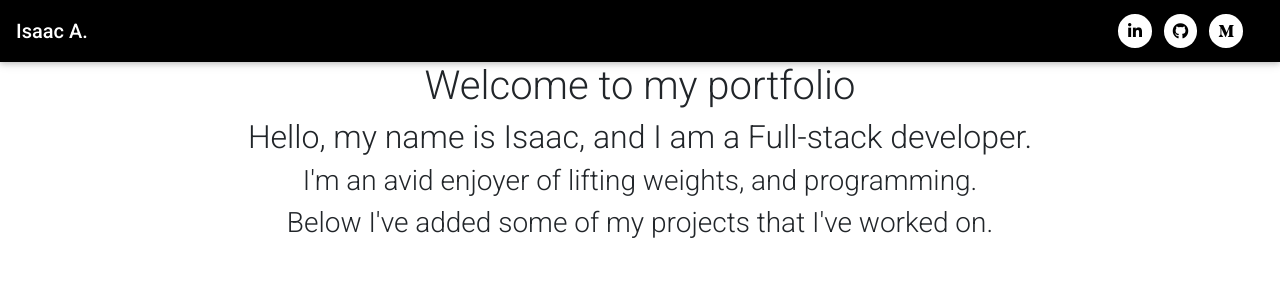
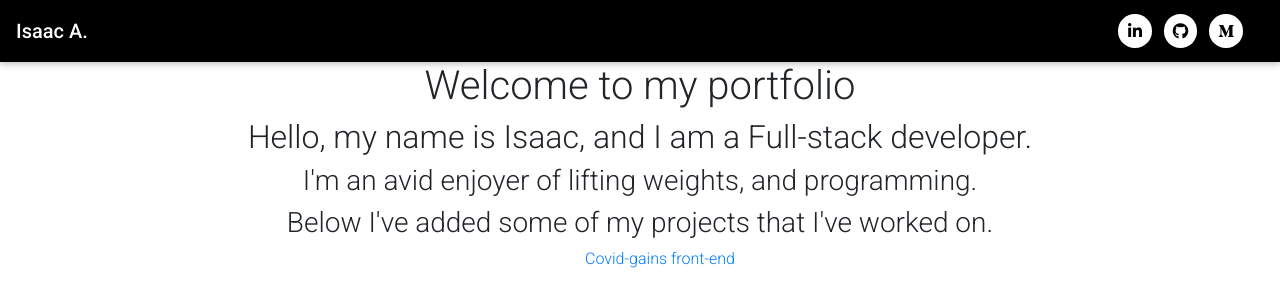
Before and after one commit to IA26/my-portfolio, a React (Create React App) app: page / in a window 1280 px wide. Shown: the top 306 px of the page. Built offline with nearby package versions, Linux system fonts and the light colour scheme.

Commit message:
added anchor for github link

```diff
--- a/src/containers/Portfolio.js
+++ b/src/containers/Portfolio.js
@@ -10,6 +10,10 @@ function Portfolio(props) {
           <h3>I'm an avid enjoyer of lifting weights, and programming.</h3>
           <h3>Below I've added some of my projects that I've worked on.</h3>
 
+
+          <ul>
+            <a href="https://github.com/IA26/covidgains-front-end"> Covid-gains front-end</a>
+          </ul>
         </div>
     )
 }
```
